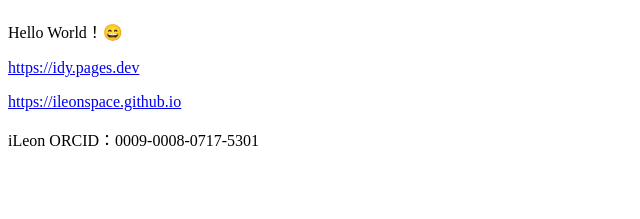
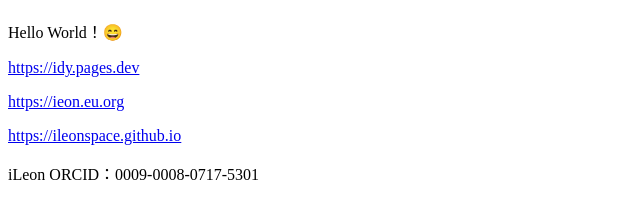
Before and after one commit to ileonspace/leondoc, a plain HTML site: page index.html in a window 1280 px wide. Shown: the part 61-280 px from the top of the page, without its empty margins (0-640 px from the left). Drawn offline with Linux system fonts and the light colour scheme.

Commit message:
Update index.html

```diff
--- a/index.html
+++ b/index.html
@@ -8,8 +8,11 @@
 	<h1>LeonSpace</h1>
 	<p>Hello World！😄<p>
         <a href="https://idy.pages.dev" target="_blank">https://idy.pages.dev</a>
-	<p><p>
-        <a href="https://ileonspace.github.io" target="_blank">https://ileonspace.github.io</a>
+<p><p>
+        <a href="https://ieon.eu.org" target="_blank">https://ieon.eu.org</a>
+<p><p>
+	<a href="https://ileonspace.github.io" target="_blank">https://ileonspace.github.io</a>
+
         <p>iLeon ORCID：0009-0008-0717-5301<p>
 </body>
 </html>
```
